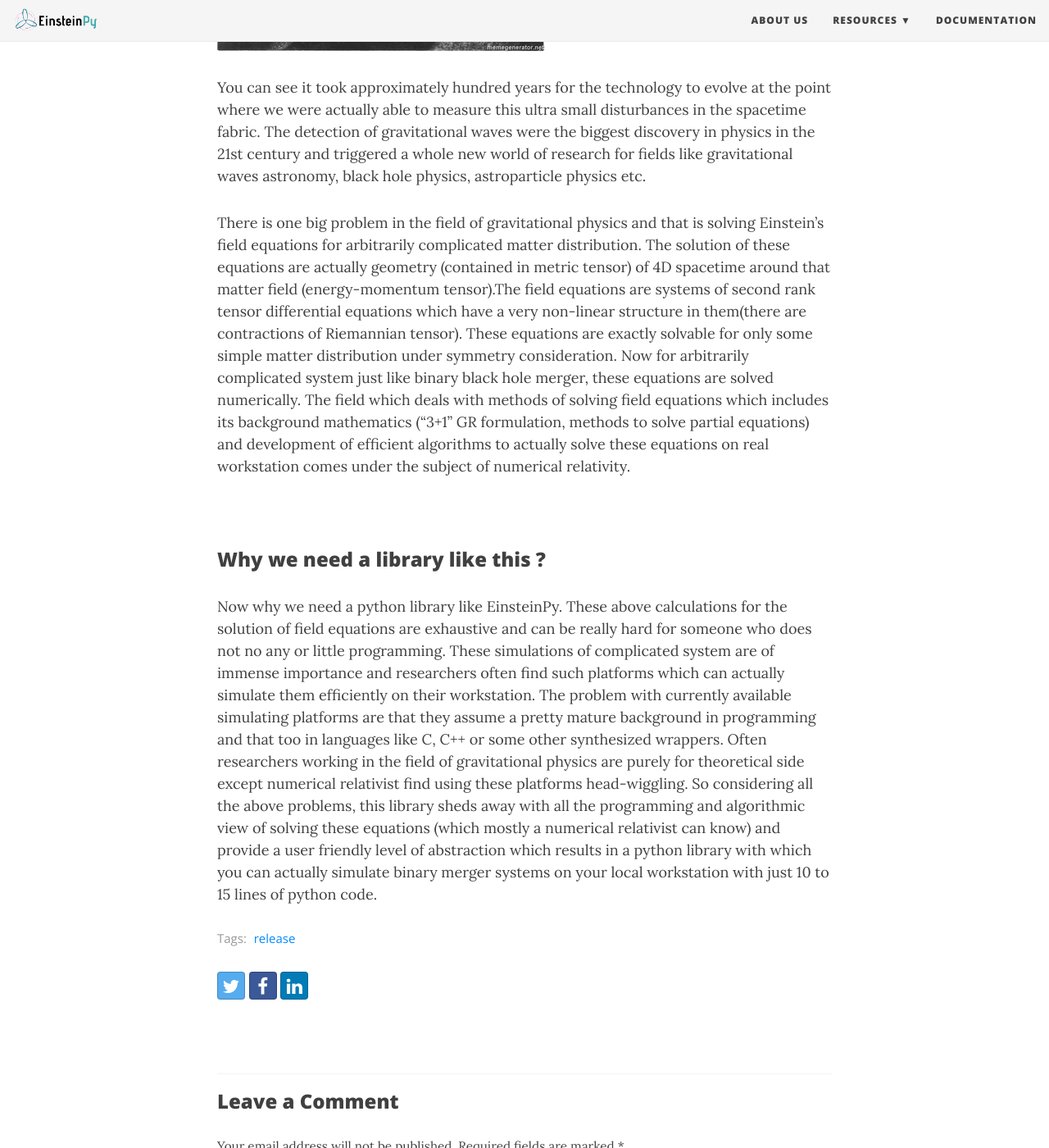
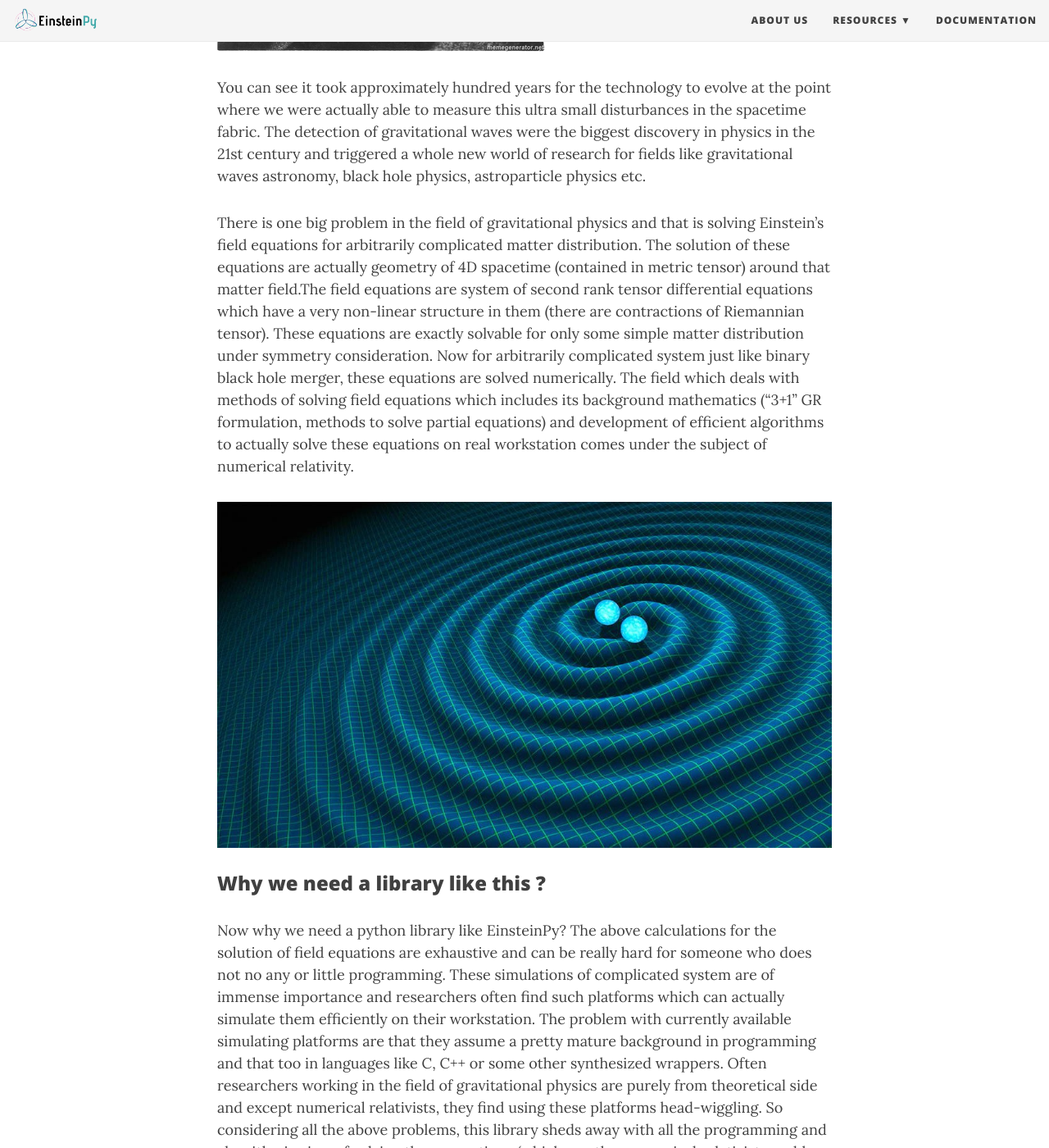
Before and after one commit to einsteinpy/blog.einsteinpy.org, a Jekyll site: the page built from _posts/2019-02-05-Announcing-EinsteinPy.md, in a window 1280 px wide and 1400 px high, scrolled down 1315 px. Shown: the whole window at 82% size. Built offline with Jekyll 4.4.1, drawn with Linux system fonts in a browser that asks for light colours; nearby versions of some CDN libraries; some of the changed text lies outside the part shown.

Commit message:
blog_1 2

```diff
--- a/_posts/2019-02-05-Announcing-EinsteinPy.md
+++ b/_posts/2019-02-05-Announcing-EinsteinPy.md
@@ -10,7 +10,7 @@ comments: true
 
 ### The Legacy of General Theory of Relativity
 
-Approximately hundred years back, a man with par genius intellect brought revolution in the way we see and perceive things around us and completely changed the definition of space, time, causality, and gravity. The man was Dr. Albert Einstein and in 1915 with this General Theory of Relativity he shook the whole physics community by claiming that “Gravity is not a force !”, rather its the effect of some more fundamental mechanics in higher dimension (4D) which we perceive in our 3D world as force and that objects get attract because gravitational force acts on them. Back then the theory was very abstract and there was no way to test it using available technology at that time. But with time, technology developed and people conducted tests for which General Relativity withstand every single test and community started to accept this as more correct theory for gravity also known as relativistic theory of matter, light and gravity. A similar test was proved correct that happened on 14 September 2015 (announced on 11 February 2016) which was the traced signatures of gravitational waves from a system of binary black hole merger by the LIGO. The gravitational waves is a peculiar feature of Einstein’s GTR and was predicted back in 1916 by Einstein.
+Approximately hundred years back, a man with par genius intellect brought revolution in the way we see and perceive things around us and completely changed the definition of space, time, causality, and gravity. The man was Dr. Albert Einstein and in 1915 with this General Theory of Relativity, he shook the whole physics community by claiming that “Gravity is not a force !”, rather its the effect of some more fundamental mechanics in higher dimension (4D) which we perceive in our 3D world as force and objects getting attracted by it. Back then the theory was very abstract and there was no way to test it using available technology at that time. But with time, technology developed and people conducted tests for which General Relativity withstood every single test and community started to accept this as more correct theory for gravity also known as relativistic theory of matter, light and gravity. A similar test was proved correct that happened on 14 September 2015 (announced on 11 February 2016) which was the traced signatures of gravitational waves from a system of binary black hole merger by the LIGO. The gravitational waves is a peculiar feature of Einstein’s GTR and was predicted back in 1916 by Einstein.
 
 ![](../img/blog1/blog_1_1.jpg)
 
@@ -18,12 +18,12 @@ Approximately hundred years back, a man with par genius intellect brought revolu
 
 You can see it took approximately hundred years for the technology to evolve at the point where we were actually able to measure this ultra small disturbances in the spacetime fabric. The detection of gravitational waves were the biggest discovery in physics in the 21st century and triggered a whole new world of research for fields like gravitational waves astronomy, black hole physics, astroparticle physics etc.
 
-There is one big problem in the field of gravitational physics and that is solving Einstein’s field equations for arbitrarily complicated matter distribution. The solution of these equations are actually geometry (contained in metric tensor) of 4D spacetime around that matter field (energy-momentum tensor).The field equations are systems of second rank tensor differential equations which have a very non-linear structure in them(there are contractions of Riemannian tensor). These equations are exactly solvable for only some simple matter distribution under symmetry consideration. Now for arbitrarily complicated system just like binary black hole merger, these equations are solved numerically. The field which deals with methods of solving field equations which includes its background mathematics (“3+1” GR formulation, methods to solve partial equations) and development of efficient algorithms to actually solve these equations on real workstation comes under the subject of numerical relativity.
+There is one big problem in the field of gravitational physics and that is solving Einstein’s field equations for arbitrarily complicated matter distribution. The solution of these equations are actually geometry of 4D spacetime (contained in metric tensor) around that matter field.The field equations are system of second rank tensor differential equations which have a very non-linear structure in them (there are contractions of Riemannian tensor). These equations are exactly solvable for only some simple matter distribution under symmetry consideration. Now for arbitrarily complicated system just like binary black hole merger, these equations are solved numerically. The field which deals with methods of solving field equations which includes its background mathematics (“3+1” GR formulation, methods to solve partial equations) and development of efficient algorithms to actually solve these equations on real workstation comes under the subject of numerical relativity.
 
-![](/home/admin1/einsteinpy.github.io/img/blog1/blog_1_2.jpg)
+![](../img/blog1/blog_1_2.jpg)
 
 
 
 ### Why we need a library like this ?
 
-Now why we need a python library like EinsteinPy. These above calculations for the solution of field equations are exhaustive and can be really hard for someone who does not no any or little programming. These simulations of complicated system are of immense importance and researchers often find such platforms which can actually simulate them efficiently on their workstation. The problem with currently available simulating platforms are that they assume a pretty mature background in programming and that too in languages like C, C++ or some other synthesized wrappers. Often researchers working in the field of gravitational physics are purely for theoretical side except numerical relativist find using these platforms head-wiggling. So considering all the above problems, this library sheds away with all the programming and algorithmic view of solving these equations (which mostly a numerical relativist can know) and provide a user friendly level of abstraction which results in a python library with which you can actually simulate binary merger systems on your local workstation with just 10 to 15 lines of python code.
+Now why we need a python library like EinsteinPy? The above calculations for the solution of field equations are exhaustive and can be really hard for someone who does not no any or little programming. These simulations of complicated system are of immense importance and researchers often find such platforms which can actually simulate them efficiently on their workstation. The problem with currently available simulating platforms are that they assume a pretty mature background in programming and that too in languages like C, C++ or some other synthesized wrappers. Often researchers working in the field of gravitational physics are purely from theoretical side and except numerical relativists, they find using these platforms head-wiggling. So considering all the above problems, this library sheds away with all the programming and algorithmic view of solving these equations (which mostly a numerical relativist would only know) and provide a user friendly level of abstraction which would enable anyone to simulate binary black hole merger on their local workstation with just 15 to 20 lines of python code.
```
